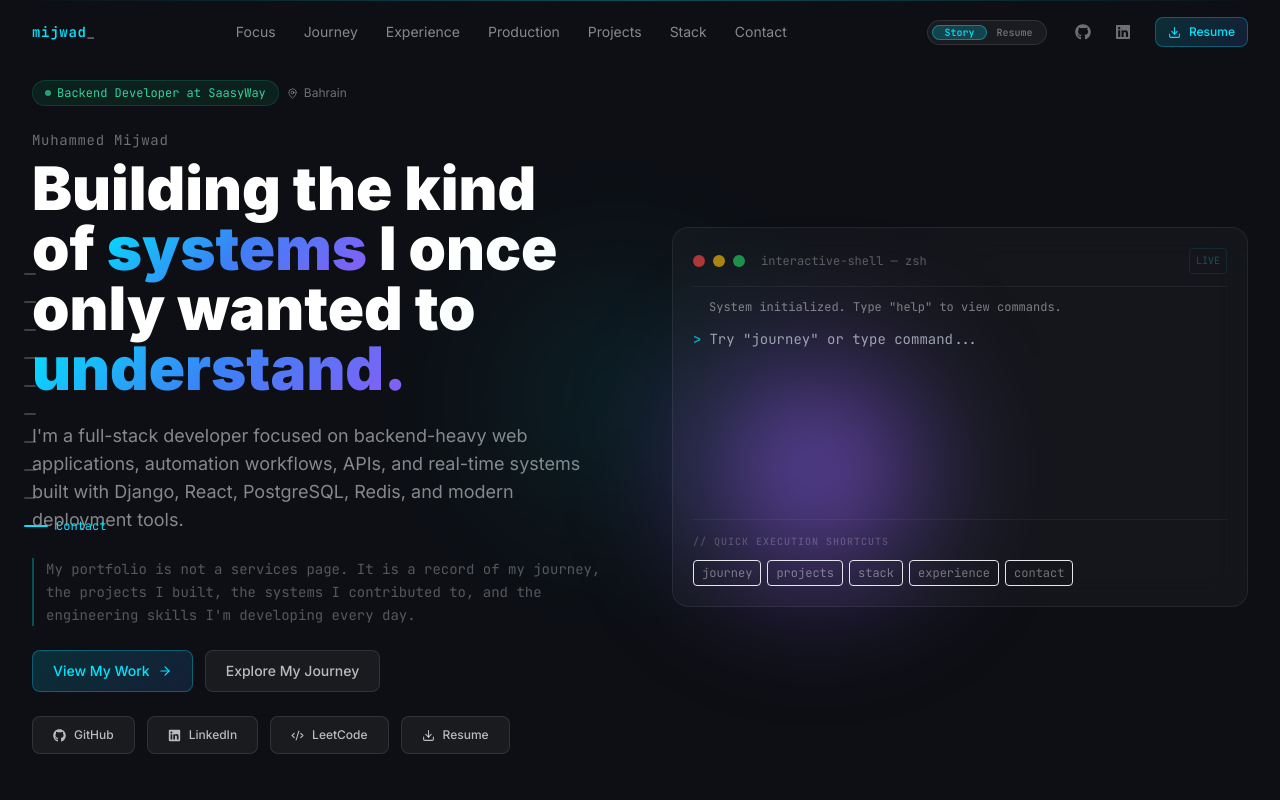
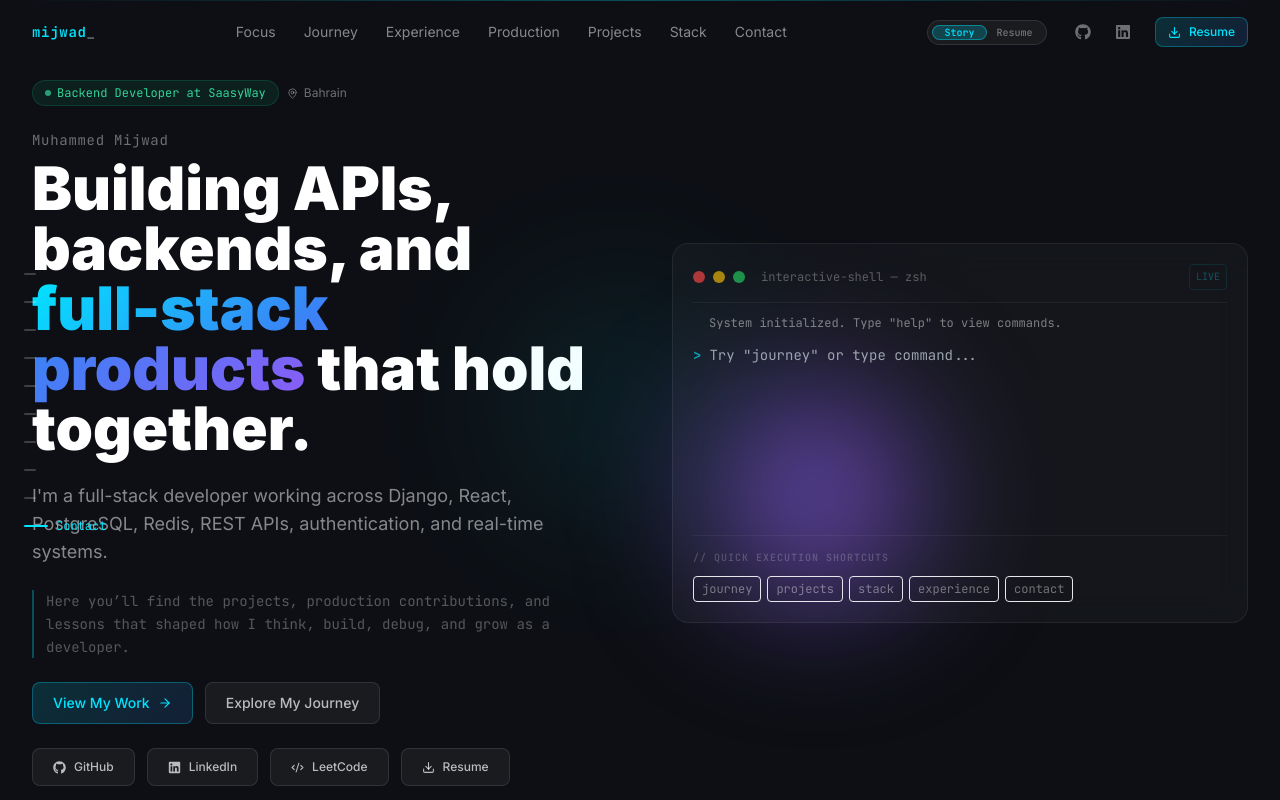
Before and after one commit to mijwad7/mijwad7.github.io, a React (Vite) app: page / in a window 1280 px wide. Shown: the top 800 px of the page. Built offline with nearby package versions, Linux system fonts and the light colour scheme.

Commit message:
feat: implement interactive terminal component and add experience data structure

```diff
--- a/src/components/Hero.jsx
+++ b/src/components/Hero.jsx
@@ -215,9 +215,8 @@ export default function Hero() {
                   </>
                 ) : (
                   <>
-                    Building the kind of{' '}
-                    <span className="gradient-text">systems</span> I once only wanted to{' '}
-                    <span className="gradient-text">understand.</span>
+                    Building APIs, backends, and{' '}
+                    <span className="gradient-text">full-stack products</span> that hold together.
                   </>
                 )}
               </h1>
@@ -230,7 +229,7 @@ export default function Hero() {
               transition={{ delay: 0.35 }}
               className="text-white/50 text-base sm:text-lg leading-relaxed max-w-xl"
             >
-              I'm a full-stack developer focused on backend-heavy web applications, automation workflows, APIs, and real-time systems built with Django, React, PostgreSQL, Redis, and modern deployment tools.
+              I'm a full-stack developer working across Django, React, PostgreSQL, Redis, REST APIs, authentication, and real-time systems.
             </motion.p>
 
             {/* Supporting line */}
@@ -241,7 +240,7 @@ export default function Hero() {
                 transition={{ delay: 0.45 }}
                 className="text-white/30 text-sm leading-relaxed max-w-xl font-mono border-l-2 border-accent-cyan/30 pl-3"
               >
-                My portfolio is not a services page. It is a record of my journey, the projects I built, the systems I contributed to, and the engineering skills I'm developing every day.
+                Here you’ll find the projects, production contributions, and lessons that shaped how I think, build, debug, and grow as a developer.
               </motion.p>
             )}
 
--- a/src/data/experience.js
+++ b/src/data/experience.js
@@ -2,7 +2,7 @@ export const experiences = [
   {
     id: 1,
     role: 'Backend Developer',
-    company: 'SaasyWay',
+    company: 'SaasyWay, Remote',
     period: 'Aug 2025 – Present',
     type: 'Full-time',
     description:
@@ -29,7 +29,7 @@ export const experiences = [
   {
     id: 2,
     role: 'Full Stack Web Developer',
-    company: 'Amaanah Designs',
+    company: 'Amaanah Designs, Remote',
     period: 'Aug 2024 – Mar 2026',
     type: 'Part-time',
     description:
```
